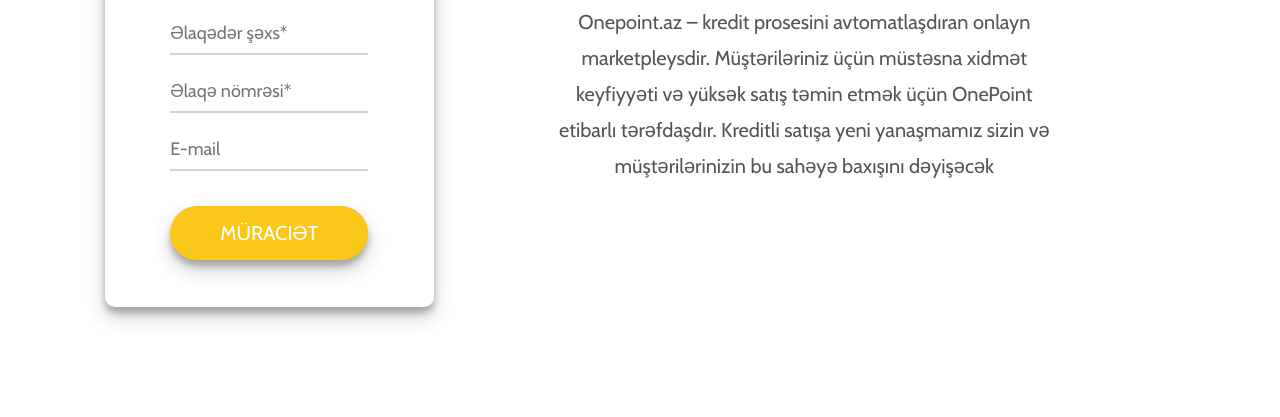
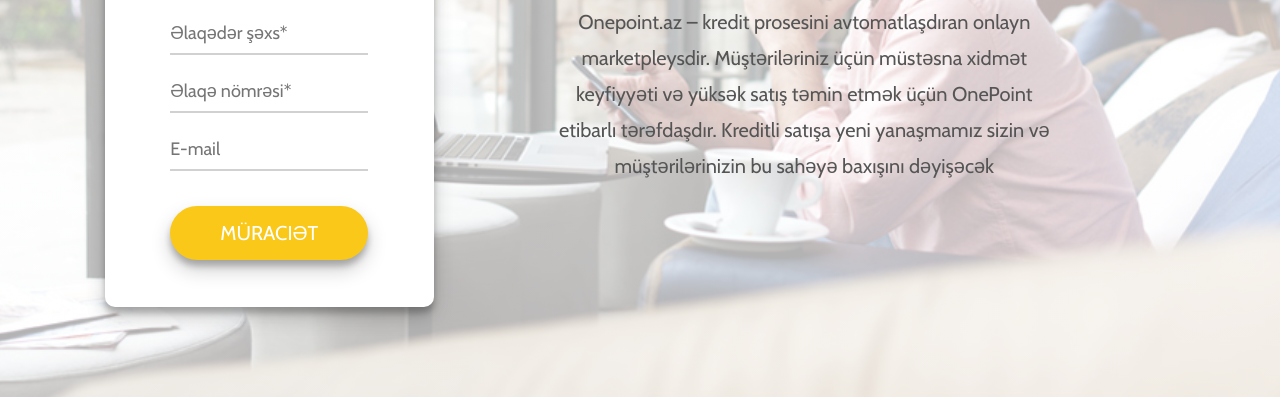
Before and after one commit to Nabi94/OnePoint, a plain HTML site: page index.html in a window 1280 px wide. Shown: the part 383-800 px from the top of the page. Drawn offline with nearby package versions, Linux system fonts and the light colour scheme; files that its build step writes are made by us from their sources; the site is published under a folder, as on GitHub Pages, so addresses that start at the root find nothing.

Commit message:
BugFixed

```diff
--- a/assets/styles/styles.scss
+++ b/assets/styles/styles.scss
@@ -114,7 +114,7 @@
     align-items: center;
     padding-left: 105px;
     padding-right: 105px;
-    background: linear-gradient(rgba(255, 255, 255, 0.7), rgba(255, 255, 255, 0.7)), url('/assets/img/bg-picture.jpg');
+    background: linear-gradient(rgba(255, 255, 255, 0.7), rgba(255, 255, 255, 0.7)), url('../../img/bg-picture.jpg');
     background-position: center center;
     background-repeat: no-repeat;
     background-size: cover;
```
